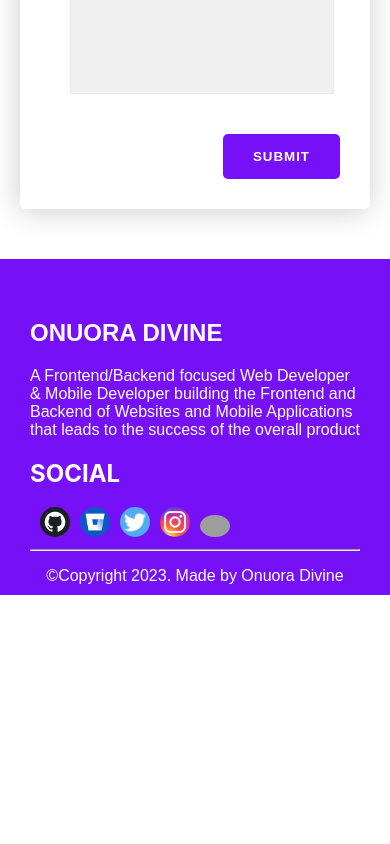
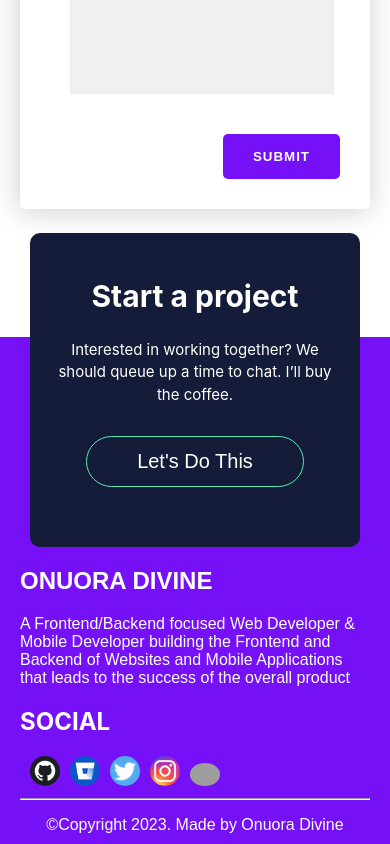
Before and after one commit to divywealth/my-portfolo, a React (Create React App) app: page /sayHello in a window 390 px wide. Shown: the part 851-1695 px from the top of the page. Before the commit the page ends 1446 px from the top, so only its background shows below. Built offline with nearby package versions, Linux system fonts and the light colour scheme; grey boxes are pictures that could not be loaded.

Commit message:
Little reEdit

```diff
--- a/src/App.css
+++ b/src/App.css
@@ -227,6 +227,7 @@ body {
   padding: 40px 60px 0px 60px;
   margin-top: 20px;
   color: white;
+  margin-top: 8rem;
 }
 .BottomBar {
 
@@ -411,6 +412,36 @@ body {
 .contact_form_field label {
   margin-bottom: 20px ;
 }
+.signInSection {
+  background-color: #141C3A;
+  margin: -8rem 40px 0px 40px;
+  border-radius: 20px;
+  color: white;
+  padding: 20px;
+  display: flex
+}
+.signInSectionHeader {
+  font-size: 20px;
+}
+.signInSectionDiscription {
+
+}
+.signInSectionButton {
+  margin-top: 30px;
+
+}
+.signInSectionButton button {
+  border: 1px solid #5BE9B9;
+  background: #141C3A;
+  color: white;
+  cursor: pointer;
+
+
+}
+.signInSectionButton button:hover {
+  color: #141C3A;
+  background: #5BE9B9;
+}
 
 @media only screen and (max-width: 1024px) {
   .NavRightSide ul {
@@ -495,8 +526,7 @@ body {
     text-align: start;
   }
   .mainBottomBar {
-
-    padding: 40px 30px 0px 30px;
+    padding: 40px 20px 0px 20px
 
   }
   .lastBottomBar p {
@@ -508,6 +538,7 @@ body {
   .NavLastSide {
     display: block;
   }
+
   .contactBox {
     margin: 50px 20px 50px 20px;
   }
@@ -549,4 +580,33 @@ body {
     font-size: 20px;
 
   }
+  .signInSection {
+
+    background-color: #141C3A;
+    margin: -9rem 10px 0px 10px;
+    border-radius: 10px;
+    color: white;
+    display: inline-block;
+    padding: 20px;
+    text-align: center;
+  }
+  .signInSectionHeader {
+    font-size: 20px;
+  }
+  .signInSectionButton button {
+    border: 1px solid #5BE9B9;
+    background: #141C3A;
+    color: white;
+    cursor: none;
+    padding: 13px 50px;
+    border-radius: 30px;
+    font-size: 20px;
+    margin-bottom: 40px;
+
+  }
+  .signInSectionDiscription {
+    line-height: 1.5;
+    font-size: 15px;
+  }
+
 }
--- a/src/Pages/Contact.js
+++ b/src/Pages/Contact.js
@@ -49,22 +49,22 @@ function Contact() {
                     <form ref={form} onSubmit={handleSubmit}>
                         <div className="contact_form_field">
                             <label for="name">Name</label>
-                            <input placeholder="Enter your name" type="text" name="user_name" />
+                            <input placeholder="Enter your name" type="text" name="user_name" required/>
                         </div>
 
                         <div className="contact_form_field">
                             <label>Email</label>
-                            <input placeholder="Enter your email" type="email"  name="user_email"></input>
+                            <input placeholder="Enter your email" type="email"  name="user_email" required></input>
                         </div>
 
                         <div className="contact_form_field">
                             <label>Subject</label>
-                            <input placeholder="Enter Subject" type="text" name="subject" />
+                            <input placeholder="Enter Subject" type="text" name="subject" required/>
                         </div>
 
                         <div className="contact_form_field">
                             <label>Message</label>
-                            <textarea placeholder="Enter your message" name="message"/>
+                            <textarea placeholder="Enter your message" name="message" required/>
                         </div>
 
                         <div id="submitContainer">
--- a/src/Pages/SayHello.js
+++ b/src/Pages/SayHello.js
@@ -29,22 +29,22 @@ function SayHello() {
                     <form ref={form} onSubmit={handleSubmit}>
                         <div className="contact_form_field">
                             <label for="name">Name</label>
-                            <input placeholder="Enter your name" type="text" name="user_name"/>
+                            <input placeholder="Enter your name" type="text" name="user_name" required/>
                         </div>
 
                         <div className="contact_form_field">
                             <label>Email</label>
-                            <input placeholder="Enter your email"  type="email" name="user_email"/>
+                            <input placeholder="Enter your email"  type="email" name="user_email" required/>
                         </div>
 
                         <div className="contact_form_field">
                             <label>Subject</label>
-                            <input placeholder="Enter Subject" type="text" name="subject"/>
+                            <input placeholder="Enter Subject" type="text" name="subject" required/>
                         </div>
 
                         <div className="contact_form_field">
                             <label>Message</label>
-                            <textarea placeholder="Enter your message" type="message" name="message"/>
+                            <textarea placeholder="Enter your message" type="message" name="message" required/>
                         </div>
 
                         <div id="submitContainer">
--- a/src/components/Body.js
+++ b/src/components/Body.js
@@ -33,7 +33,7 @@ function Body() {
                 <h1>Frontend & Backend Developer</h1>
                 <p>Hi, I'm Onuora Divine. Nice to meet you</p>
                 <img src={avater} alt=""/>
-                <div><img src ={computer} alt=""/></div>
+                <div className="computerImg"><img src ={computer} alt=""/></div>
             </section>
 
             <section className="oneAbout">
@@ -60,6 +60,7 @@ function Body() {
                         <p>Font Awesome</p>
                         <p>UiKit</p>
                     </div>
+                    <hr/>
                     <div>
                         <img src={developer} alt="Images not displaying"/>
                         <h2>Backend Development</h2>
@@ -73,6 +74,7 @@ function Body() {
                         <p>Bitbucket</p>
                         <p>GitHub</p>
                     </div>
+                    <hr/>
                     <div>
                         <img src={developer} alt="Images not displaying"/>
                         <h2>Mobile Development</h2>
@@ -106,9 +108,9 @@ function Body() {
                             ))}
 
                     </section>
-
                 </div>
             </section>
+
         </div>
     )
 }
--- a/src/components/BottomBer.js
+++ b/src/components/BottomBer.js
@@ -8,6 +8,12 @@ import bitbucket from '../assets/bitbucket.jpeg'
 function BottomBar() {
     return (
         <div className="mainBottomBar">
+            <section className="signInSection">
+                <div className="signInSectionHeader"> <h1>Start a project</h1></div>
+                <div className="signInSectionDiscription">Interested in working together? We should queue up a time to chat. I’ll buy the coffee.</div>
+                <div className="signInSectionButton"> <button>Let's Do This</button></div>
+            </section>
+
             <div className="BottomBar">
                 <div className="leftBottomBar">
                     <h2>ONUORA DIVINE</h2>
```
Lines whose indentation alone changed are shown as unchanged.
